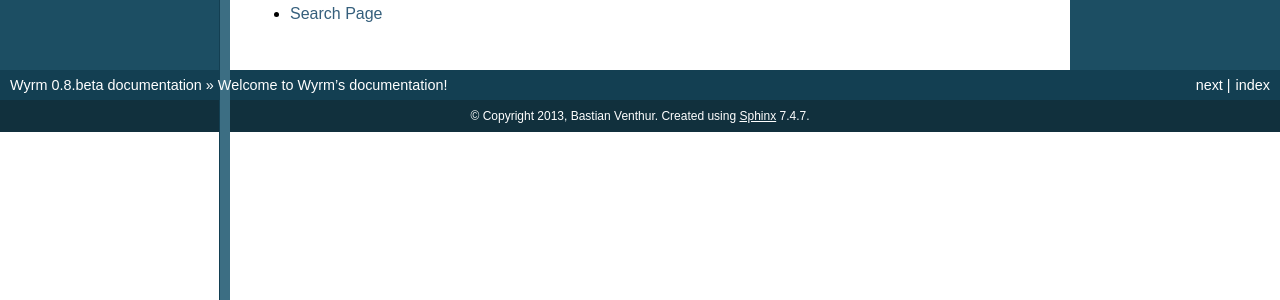
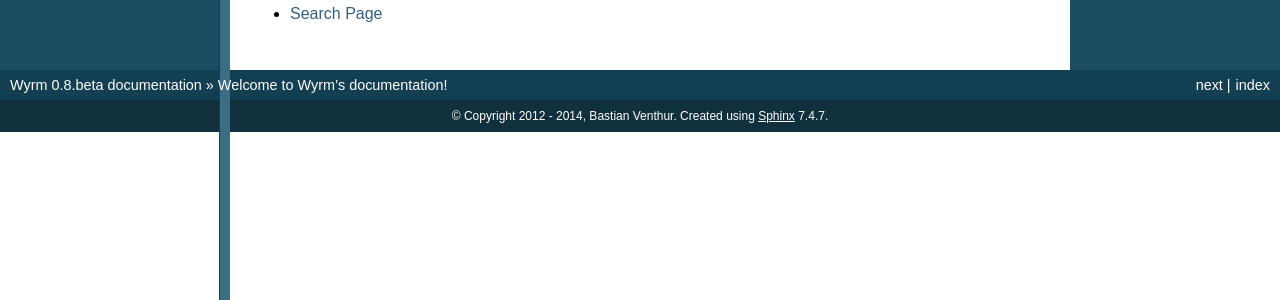
Before and after one commit to venthur/wyrm, a Sphinx documentation site: the page built from doc/index.rst, in a window 1280 px wide. Shown: the part 610-910 px from the top of the page. Built offline with Sphinx 7.4.7, drawn with Linux system fonts in a browser that asks for light colours.

Commit message:
Updated copyright years

```diff
--- a/doc/conf.py
+++ b/doc/conf.py
@@ -42,6 +42,7 @@ extensions = [
 autosummary_generate = True
 numpydoc_show_class_members = False
 
+
 # Add any paths that contain templates here, relative to this directory.
 templates_path = ['_templates']
 
@@ -56,7 +57,7 @@ master_doc = 'index'
 
 # General information about the project.
 project = u'Wyrm'
-copyright = u'2013, Bastian Venthur'
+copyright = u'2012 - 2014, Bastian Venthur'
 
 # The version info for the project you're documenting, acts as replacement for
 # |version| and |release|, also used in various other places throughout the
```
